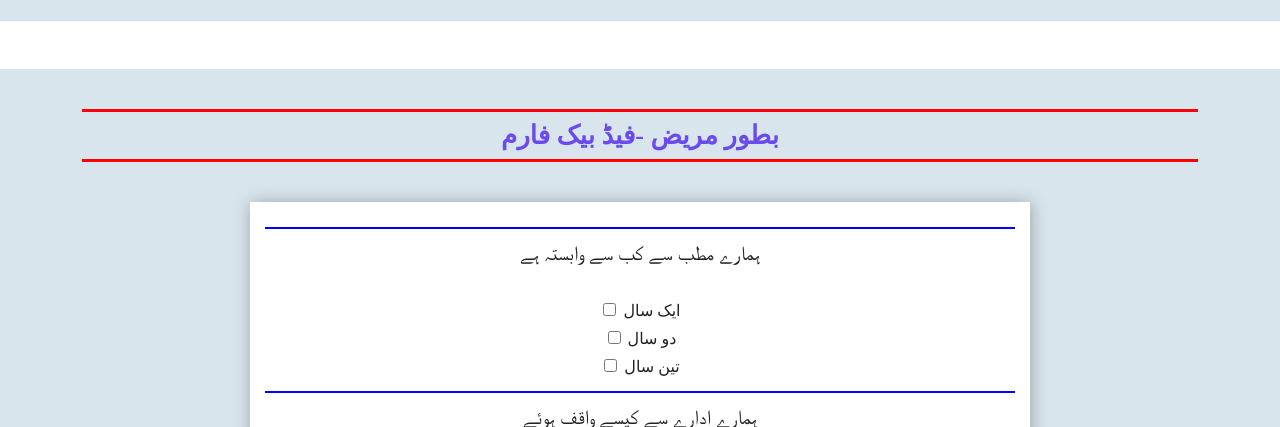
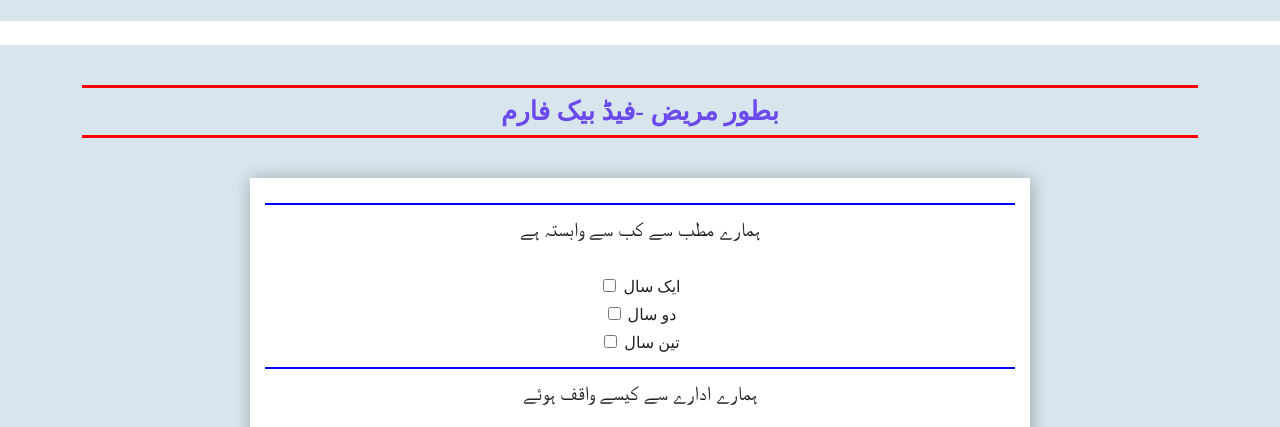
Before and after one commit to mzain321/forms, a Django app: page / in a window 1280 px wide. Shown: the top 427 px of the page. Run offline with Django 4.2, Linux system fonts and the light colour scheme; some web fonts are replaced.

Commit message:
Update home.html

```diff
--- a/base/templates/base/home.html
+++ b/base/templates/base/home.html
@@ -92,7 +92,7 @@ h2 span {
     font-size: 0.69em;
     font-weight: 600;
     line-height: 2.2;
-    padding: 12px 0;
+    padding: 0px 0;
     text-transform: uppercase;
     width: 100%;
 }
```
